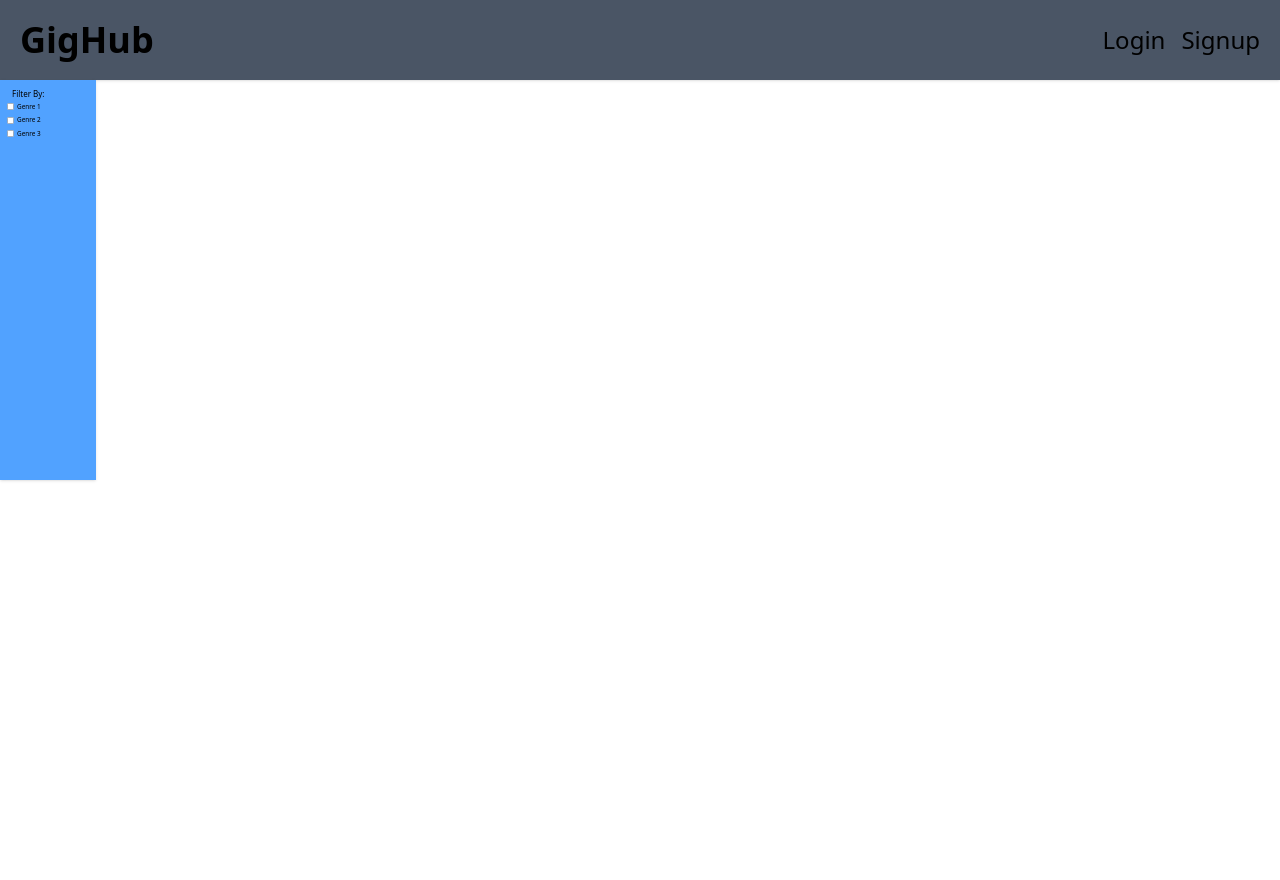
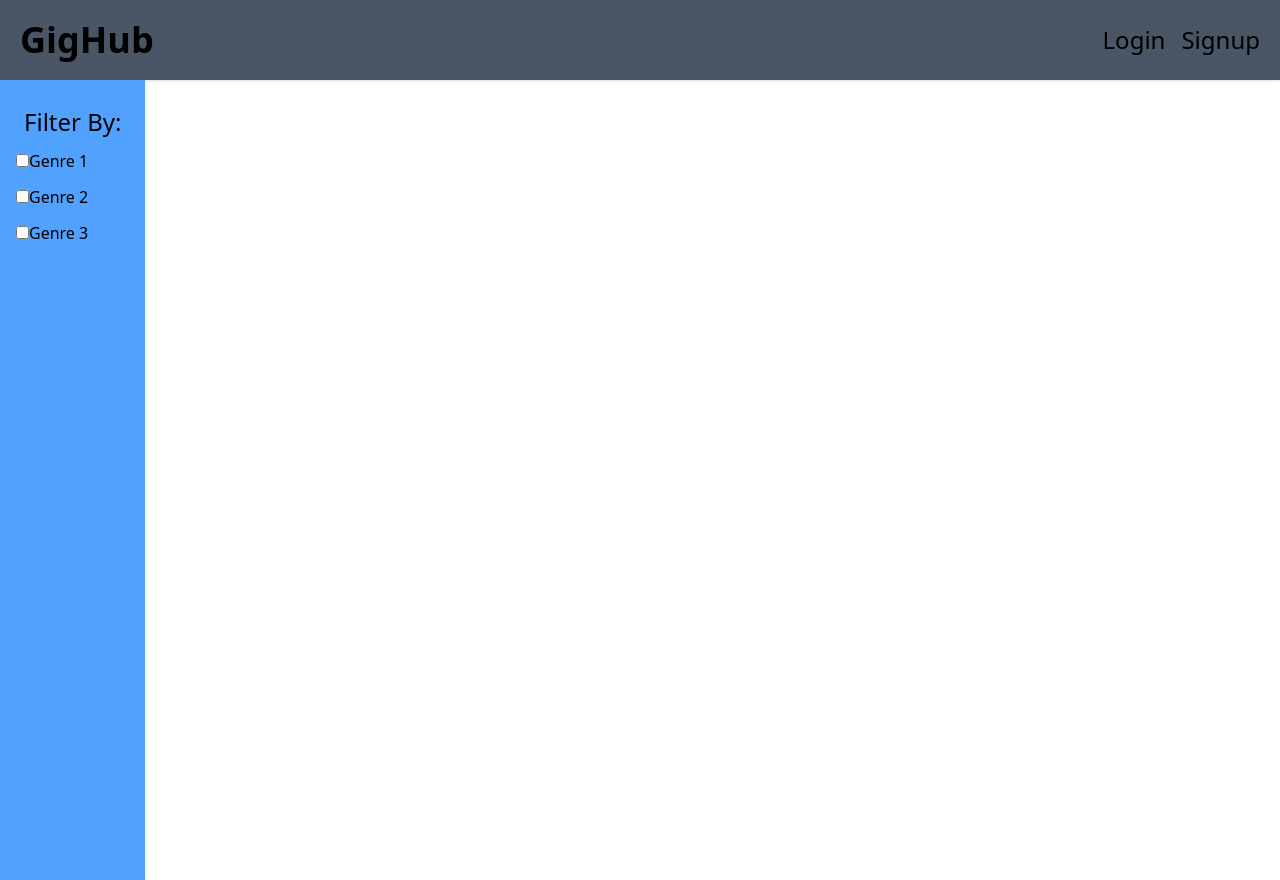
Before and after one commit to biscake/GigHub, a React (Vite) app in the folder client/: page / in a window 1280 px wide. Before the commit the page ends 800 px from the top, so only its background shows below. Built offline with nearby package versions, Linux system fonts and the light colour scheme; no server answers.

Commit message:
style: style sidebar

```diff
--- a/client/src/components/Sidebar/Sidebar.tsx
+++ b/client/src/components/Sidebar/Sidebar.tsx
@@ -2,7 +2,7 @@ import { type CheckBoxProp } from "../../types/checkBoxProps";
 
 const Sidebar = () => {
   return (
-    <aside className="w-24 h-100 bg-blue-400 text-black text-[0.5rem] px-1 py-2 shadow">
+    <aside className="w-fit h-[100vh] bg-blue-400 text-black text-[1.5rem] px-4 py-6 shadow">
       <p className="px-2">Filter By:</p>
       <ul>
         <li><Checkbox title="Genre 1"/></li>
@@ -17,8 +17,8 @@ const Checkbox = ({ title }: CheckBoxProp) => {
   // TODO logic
   return (
     <label>
-      <input type="checkbox" className="accent-pink-300 cursor-pointer scale-50 align-middle" />
-      <span className="text-[0.4rem] py-1 align-middle">{title}</span>
+      <input type="checkbox" className="accent-pink-300 cursor-pointer align-middle" />
+      <span className="text-[1rem] py-1 align-middle">{title}</span>
     </label>
   )
 }
```
